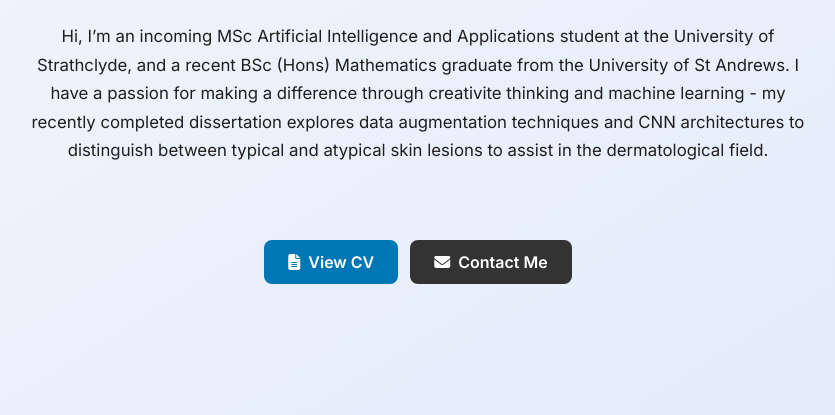
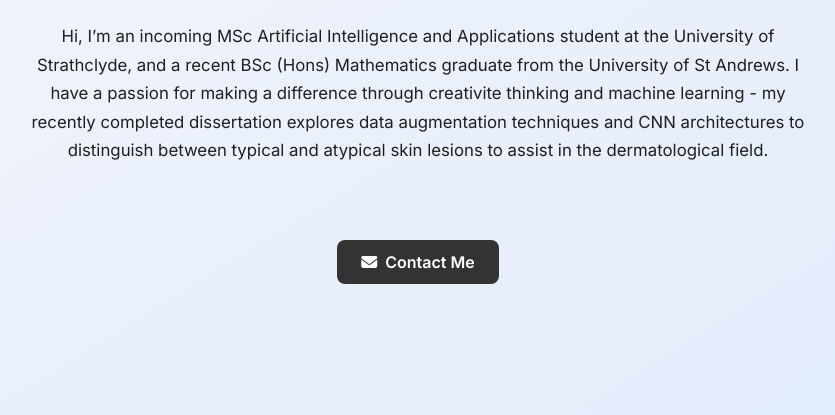
Before and after one commit to leewscott/leewscott.github.io, a plain HTML site: page index.html in a window 1280 px wide. Shown: the part 278-693 px from the top of the page, without its empty margins (222-1057 px from the left). Drawn offline with Linux system fonts and the light colour scheme.

Commit message:
Update index.html
Removed CV, privacy

```diff
--- a/index.html
+++ b/index.html
@@ -178,7 +178,7 @@
   </header>
 
   <div class="buttons">
-    <a href="CV.pdf" class="cv" target="_blank"><i class="fas fa-file-alt"></i> View CV</a>
+    <!-- <a href="CV.pdf" class="cv" target="_blank"><i class="fas fa-file-alt"></i> View CV</a>-->
     <a href="mailto:contact@lee-scott.com" class="contact"><i class="fas fa-envelope"></i> Contact Me</a>
   </div>
 
```
